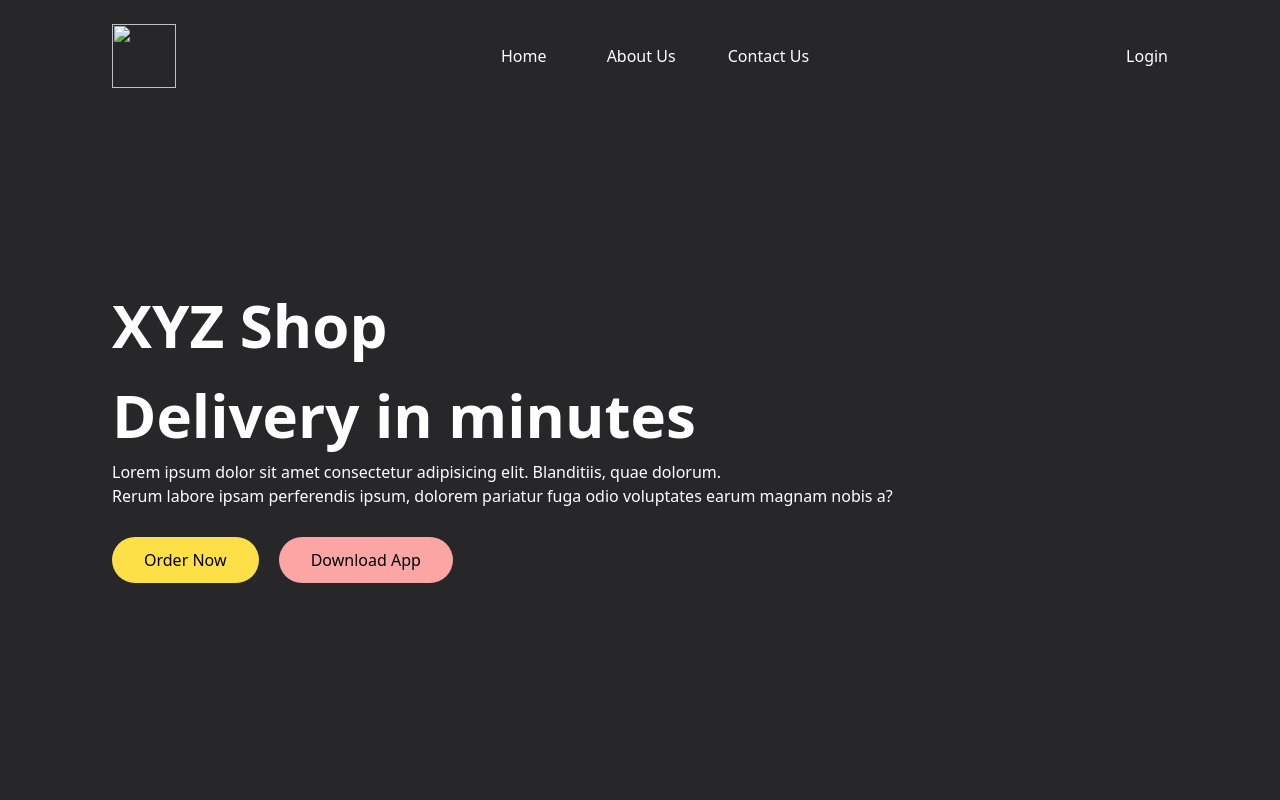
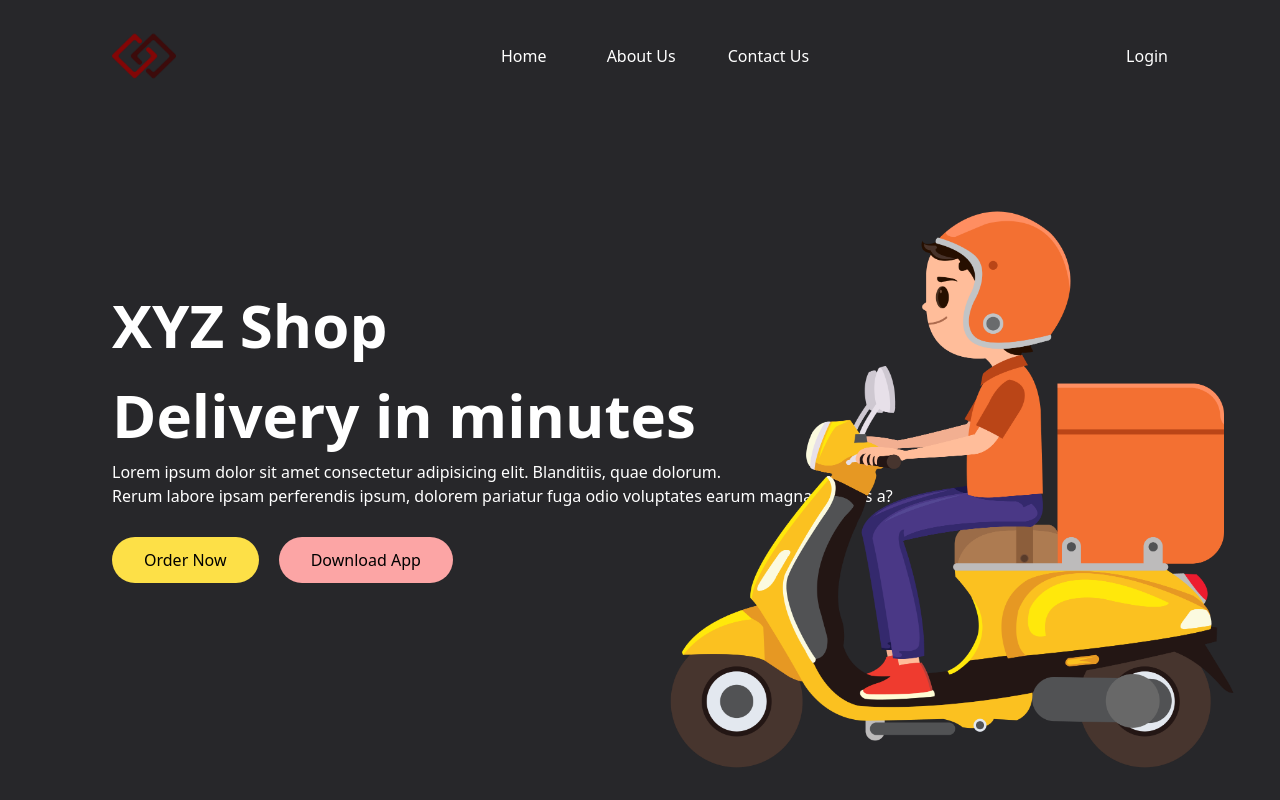
Before and after one commit to Surk7301/Delivery-landing-page, a plain HTML site: page index.html in a window 1280 px wide. Drawn offline with nearby package versions, Linux system fonts and the light colour scheme.

Commit message:
Update index.html

```diff
--- a/index.html
+++ b/index.html
@@ -13,7 +13,7 @@
       <nav class="flex items-center">
         <img
           class="w-16 h-16 cursor-pointer"
-          src="/CSS/TAILWIND CSS/basic project/images/logo.png"
+          src="/images/logo.png"
           alt=""
         />
 
@@ -53,7 +53,7 @@
         </div>
         <img
           class="w-full xl:w-1/2 xl:absolute bottom-0 right-2"
-          src="/CSS/TAILWIND CSS/basic project/images/image.png"
+          src="/images/image.png"
           alt=""
         />
       </div>
```
